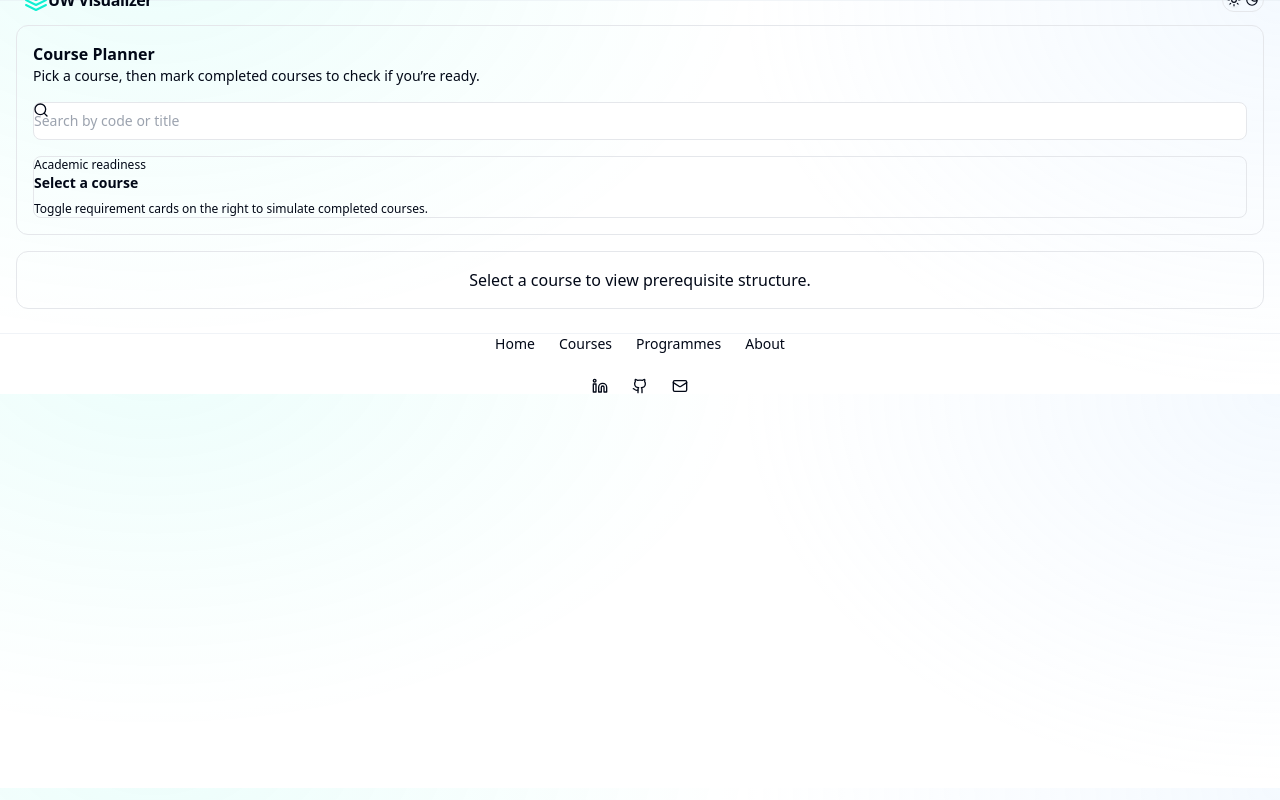
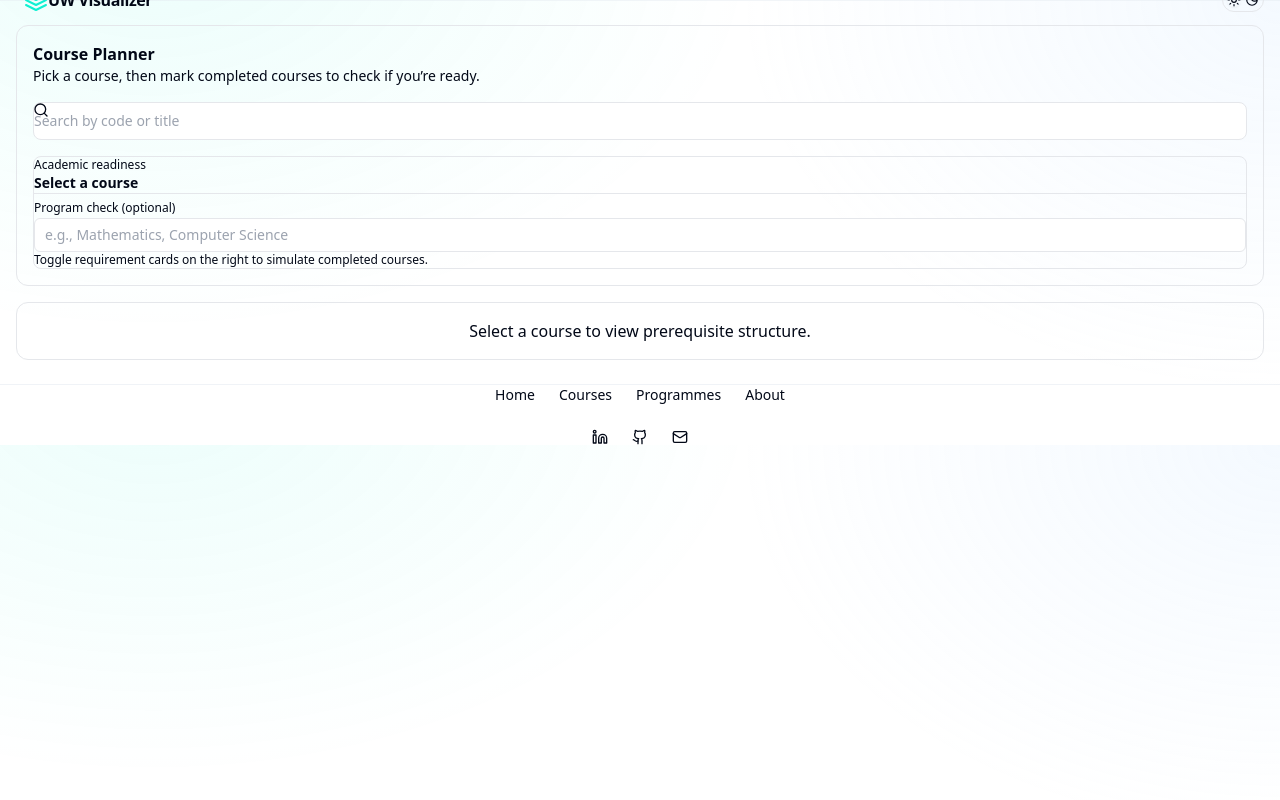
Before and after one commit to dank409/uw-visualizer, a React (Vite) app: page /courses in a window 1280 px wide. Built offline with nearby package versions, Linux system fonts and the light colour scheme.

Commit message:
feat: improve planner readiness checks with program and antirequisite signals

```diff
--- a/src/lib/courseIndex.ts
+++ b/src/lib/courseIndex.ts
@@ -74,13 +74,14 @@ export function searchCourses(query: string): Course[] {
     return [];
   }
 
-  const normalizedQuery = query.trim().toUpperCase();
+  const normalizedCodeQuery = normalizeCourseCode(query.trim());
+  const normalizedTitleQuery = query.trim().toUpperCase();
   const results: Course[] = [];
 
   for (const course of index.values()) {
     if (
-      course.code.includes(normalizedQuery) ||
-      course.title.toUpperCase().includes(normalizedQuery)
+      course.code.includes(normalizedCodeQuery) ||
+      course.title.toUpperCase().includes(normalizedTitleQuery)
     ) {
       results.push(course);
     }
--- a/src/pages/CoursesPage.tsx
+++ b/src/pages/CoursesPage.tsx
@@ -1,12 +1,38 @@
 import { useEffect, useMemo, useState } from "react"
 import { useSearchParams } from "react-router-dom"
-import { CheckCircle2, Circle, Search } from "lucide-react"
+import { AlertTriangle, CheckCircle2, Circle, Search, XCircle } from "lucide-react"
 import { buildPrerequisiteTree, type PrerequisiteRule, type CourseRequirement } from "@/lib/prereq/prereqTree"
 import { getCourse, loadCourseIndex, searchCourses } from "@/lib/courseIndex"
 import type { Course } from "@/lib/types"
 
 function normalizeCode(code: string) {
   return code.replace(/\s+/g, "").toUpperCase()
+}
+
+function parseEnrollmentRestrictions(html?: string | null): string[] {
+  if (!html) return []
+  const match = html.match(/Enrolled in\s*<span>(.*?)<\/span>/is)
+  if (!match) return []
+
+  const out: string[] = []
+  const pattern = />([^<]+)<\/a>/g
+  let m: RegExpExecArray | null
+  while ((m = pattern.exec(match[1])) !== null) {
+    const val = m[1].replace(/&amp;/g, "&").trim()
+    if (val && !out.includes(val)) out.push(val)
+  }
+  return out
+}
+
+function parseAntireqCodes(html?: string | null): string[] {
+  if (!html) return []
+  const codes = new Set<string>()
+  const pattern = /<a[^>]*>([A-Z]{2,}\s*\d{3,}[A-Z]?)<\/a>/gi
+  let m: RegExpExecArray | null
+  while ((m = pattern.exec(html)) !== null) {
+    codes.add(normalizeCode(m[1]))
+  }
+  return [...codes]
 }
 
 function evaluateRequirement(
@@ -96,6 +122,7 @@ export function CoursesPage() {
   const [query, setQuery] = useState("")
   const [open, setOpen] = useState(false)
   const [selectedCourse, setSelectedCourse] = useState<Course | null>(null)
+  const [selectedProgram, setSelectedProgram] = useState("")
   const [completed, setCompleted] = useState<Set<string>>(new Set())
 
   useEffect(() => {
@@ -124,6 +151,27 @@ export function CoursesPage() {
     if (!tree?.prerequisites) return true
     return evaluateRequirement(tree.prerequisites, completed)
   }, [tree, completed])
+
+  const enrollmentRestrictions = useMemo(
+    () => parseEnrollmentRestrictions(selectedCourse?.prereqText),
+    [selectedCourse]
+  )
+
+  const antireqCodes = useMemo(
+    () => parseAntireqCodes(selectedCourse?.antireqText),
+    [selectedCourse]
+  )
+
+  const antireqConflicts = useMemo(
+    () => antireqCodes.filter((code) => completed.has(code)),
+    [antireqCodes, completed]
+  )
+
+  const programEligible = useMemo(() => {
+    if (!selectedProgram.trim() || enrollmentRestrictions.length === 0) return true
+    const p = selectedProgram.trim().toLowerCase()
+    return enrollmentRestrictions.some((r) => r.toLowerCase().includes(p))
+  }, [selectedProgram, enrollmentRestrictions])
 
   const toggleCourse = (code: string) => {
     setCompleted((prev) => {
@@ -190,16 +238,51 @@ export function CoursesPage() {
             </div>
           ) : null}
 
-          <div className="mt-4 rounded-lg border border-border bg-muted/30 p-3">
-            <div className="text-xs uppercase tracking-wide text-muted-foreground">Academic readiness</div>
-            <div className={`mt-1 text-sm font-semibold ${academicReady ? "text-emerald-600" : "text-amber-600"}`}>
-              {selectedCourse ? (academicReady ? "Eligible (academically)" : "Not yet eligible") : "Select a course"}
+          <div className="mt-4 rounded-lg border border-border bg-muted/30 p-3 space-y-3">
+            <div>
+              <div className="text-xs uppercase tracking-wide text-muted-foreground">Academic readiness</div>
+              <div className={`mt-1 text-sm font-semibold ${academicReady ? "text-emerald-600" : "text-amber-600"}`}>
+                {selectedCourse ? (academicReady ? "Eligible (academically)" : "Not yet eligible") : "Select a course"}
+              </div>
             </div>
-            <div className="mt-2 text-xs text-muted-foreground">Toggle requirement cards on the right to simulate completed courses.</div>
+
+            <div className="pt-2 border-t border-border/70">
+              <label className="text-xs uppercase tracking-wide text-muted-foreground">Program check (optional)</label>
+              <input
+                value={selectedProgram}
+                onChange={(e) => setSelectedProgram(e.target.value)}
+                placeholder="e.g., Mathematics, Computer Science"
+                className="mt-1 w-full rounded-md border border-border bg-background px-2.5 py-1.5 text-sm outline-none focus:ring-2 focus:ring-[hsl(var(--brand))/0.4]"
+              />
+              {selectedCourse && selectedProgram.trim() ? (
+                <div className={`mt-2 flex items-center gap-1.5 text-xs ${programEligible ? "text-emerald-600" : "text-red-600"}`}>
+                  {programEligible ? <CheckCircle2 className="h-3.5 w-3.5" /> : <XCircle className="h-3.5 w-3.5" />}
+                  {programEligible ? "Program appears eligible" : "Program may be restricted"}
+                </div>
+              ) : null}
+            </div>
+
+            {selectedCourse && antireqConflicts.length > 0 ? (
+              <div className="pt-2 border-t border-border/70">
+                <div className="flex items-center gap-1.5 text-xs font-medium text-red-600">
+                  <AlertTriangle className="h-3.5 w-3.5" />
+                  Antirequisite conflict: {antireqConflicts.join(", ")}
+                </div>
+              </div>
+            ) : null}
+
+            <div className="text-xs text-muted-foreground">Toggle requirement cards on the right to simulate completed courses.</div>
           </div>
         </section>
 
         <section className="rounded-xl border border-border bg-card p-4">
+          {selectedCourse && enrollmentRestrictions.length > 0 ? (
+            <div className="mb-3 rounded-lg border border-amber-300/70 bg-amber-50 px-3 py-2 text-xs text-amber-800">
+              <div className="font-semibold">Enrollment restrictions detected</div>
+              <div className="mt-1 line-clamp-3">{enrollmentRestrictions.join(" • ")}</div>
+            </div>
+          ) : null}
+
           {!selectedCourse ? (
             <div className="py-16 text-center text-muted-foreground">Select a course to view prerequisite structure.</div>
           ) : tree?.error ? (
```
